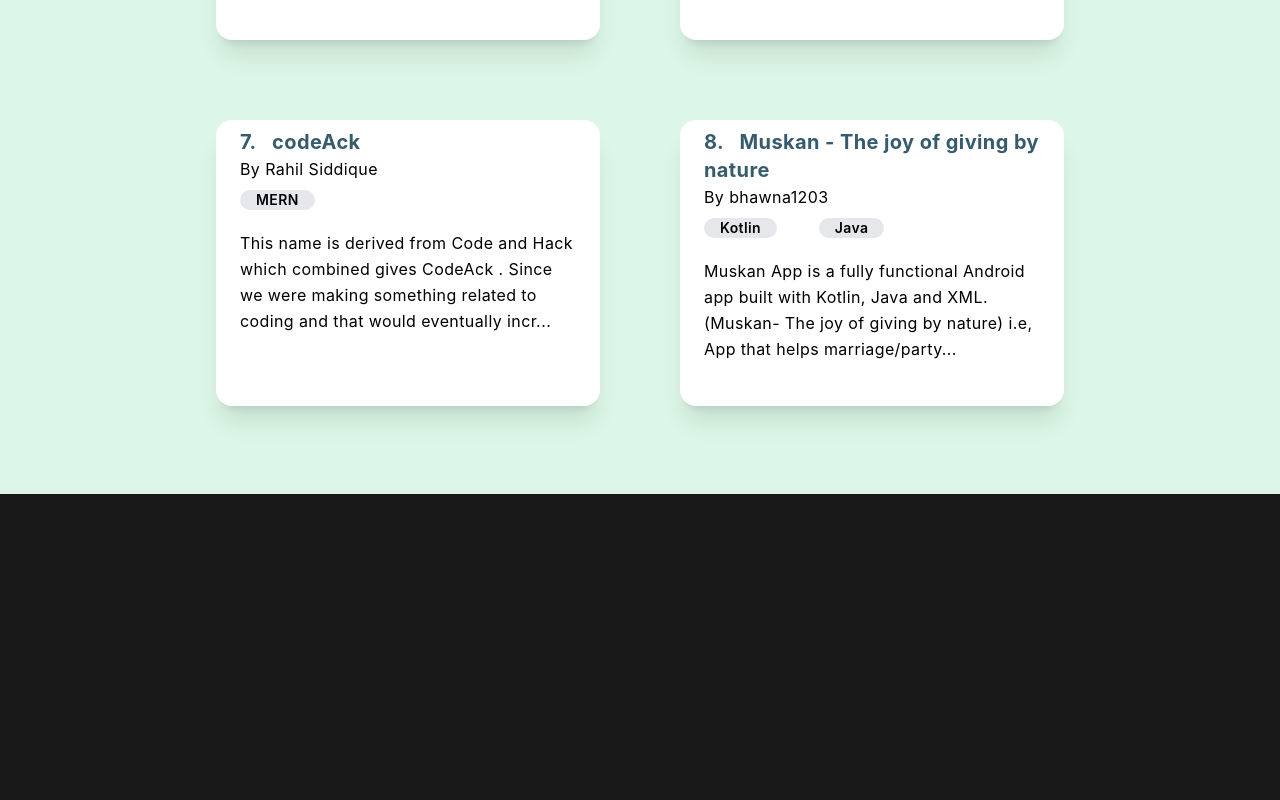
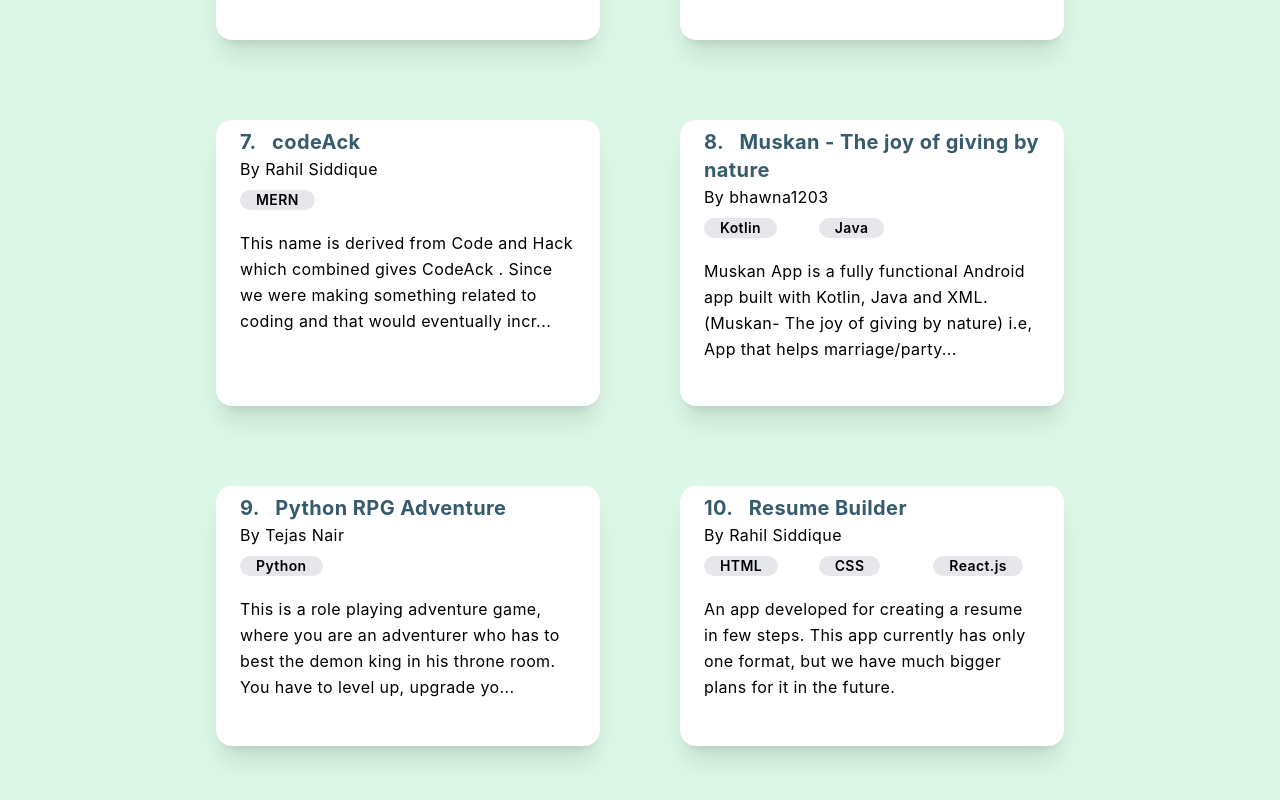
Before and after one commit to CerritusCodersComm/community-website, a Next.js app: page /events/hacking-the-hacktoberfest in a window 1280 px wide. Shown: the part 6235-7035 px from the top of the page. Before the commit the page ends 6729 px from the top, so only its background shows below. Built offline with nearby package versions, Linux system fonts and the light colour scheme; a web font is replaced by a local one.

Commit message:
added mine and rahils project

```diff
--- a/src/components/event/projects.ts
+++ b/src/components/event/projects.ts
@@ -131,5 +131,37 @@ export const projects: ProjectProps[] = [
         }],
         category: ["Android"],
         author: "bhawna1203",
+    },
+    {
+        idx: 8,
+        link: "https://github.com/TejasNair9977/rpgadv",
+        name: "Python RPG Adventure",
+        description:
+            "This is a role playing adventure game, where you are an adventurer who has to best the demon king in his throne room. You have to level up, upgrade your weapons, sell resources and keep fighting monsters until you reach the demon king, and try your best to defeat him, with magic or brawn.",
+        techStack: [{
+            idx: 0,
+            name: "Python"
+        }],
+        category: ["Game"],
+        author: "Tejas Nair",
+    },
+    {
+        idx: 9,
+        link: "https://github.com/Rahilsiddique/resume-builder",
+        name: "Resume Builder ",
+        description:
+            "An app developed for creating a resume in few steps. This app currently has only one format, but we have much bigger plans for it in the future.",
+        techStack: [{
+            idx: 0,
+            name: "HTML"
+        },{
+            idx: 1,
+            name: "CSS"
+        },{
+            idx: 2,
+            name: "React.js"
+        }],
+        category: ["Web"],
+        author: "Rahil Siddique",
     }
 ];
```
